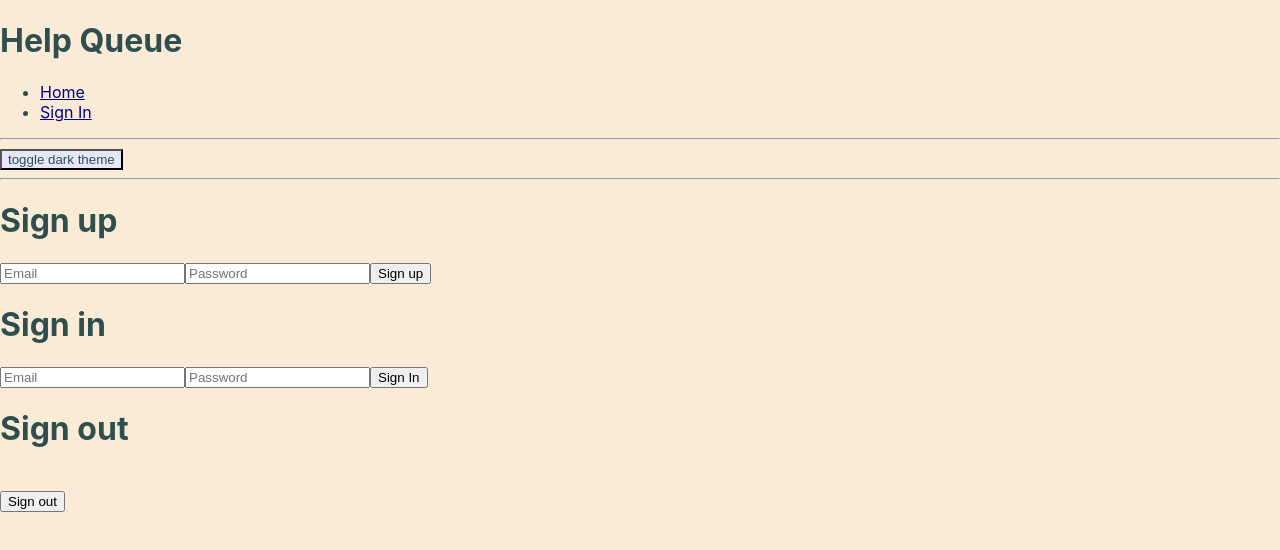
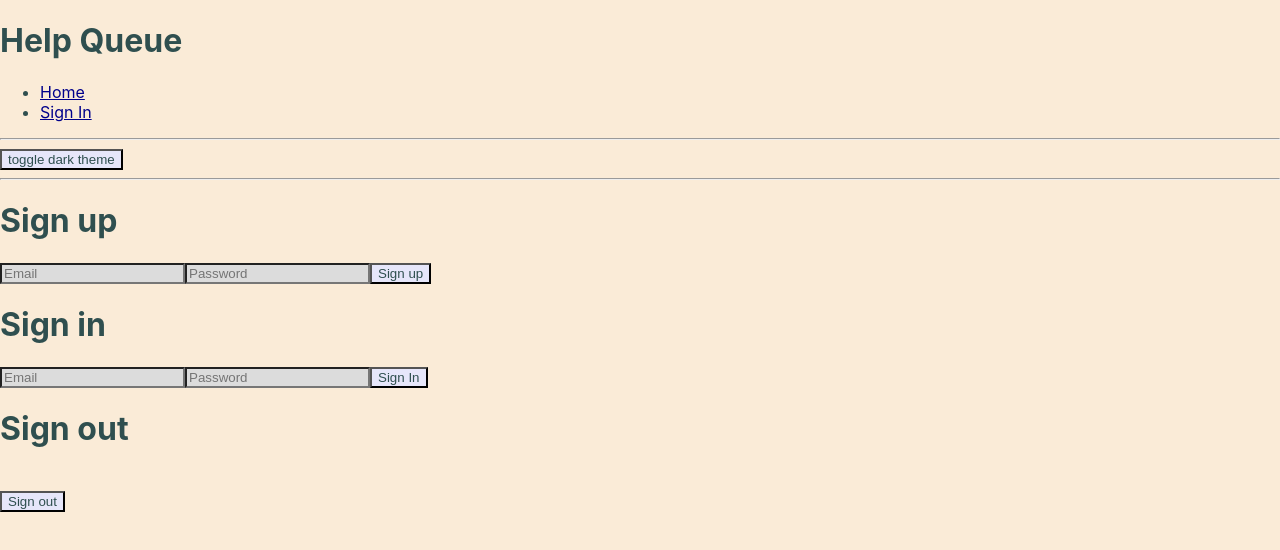
Before and after one commit to igl-myrick/help-queue, a React (Create React App) app: page /sign-in in a window 1280 px wide. Shown: the top 550 px of the page. Built offline with nearby package versions, Linux system fonts and the light colour scheme; no server answers.

Commit message:
add light/dark theme styling with useContext

```diff
--- a/src/components/SignIn.js
+++ b/src/components/SignIn.js
@@ -1,11 +1,24 @@
-import React, { useState } from "react";
+import React, { useState, useContext } from "react";
 import { createUserWithEmailAndPassword, signInWithEmailAndPassword, signOut } from "firebase/auth";
 import { auth } from "./../firebase";
+import { ThemeContext } from "../context/theme-context";
 
 function SignIn() {
   const [signUpSuccess, setSignUpSuccess] = useState(null);
   const [signInSuccess, setSignInSuccess] = useState(null);
   const [signOutSuccess, setSignOutSuccess] = useState(null);
+
+  const theme = useContext(ThemeContext);
+
+  const buttonStyles = {
+    backgroundColor: theme.buttonBackground,
+    color: theme.textColor
+  }
+
+  const inputStyles = {
+    backgroundColor: theme.inputBackground,
+    color: theme.textColor
+  }
 
   const doSignUp = (event) => {
     event.preventDefault();
@@ -49,34 +62,38 @@ function SignIn() {
       {signUpSuccess}
       <form onSubmit={doSignUp}>
         <input
+          style={inputStyles}
           type="text"
           name="email"
           placeholder="Email"/>
         <input
+          style={inputStyles}
           type="password"
           name="password"
           placeholder="Password"/>
-        <button type="submit">Sign up</button>
+        <button style={buttonStyles} type="submit">Sign up</button>
       </form>
 
       <h1>Sign in</h1>
       {signInSuccess}
       <form onSubmit={doSignIn}>
         <input
+          style={inputStyles}
           type="text"
           name="signInEmail"
           placeholder="Email"/>
         <input
+          style={inputStyles}
           type="password"
           name="signInPassword"
           placeholder="Password"/>
-        <button type="submit">Sign In</button>
+        <button style={buttonStyles} type="submit">Sign In</button>
       </form>
 
       <h1>Sign out</h1>
       {signOutSuccess}
       <br/>
-      <button onClick={doSignOut}>Sign out</button>
+      <button style={buttonStyles} onClick={doSignOut}>Sign out</button>
     </React.Fragment>
   );
 }
```
